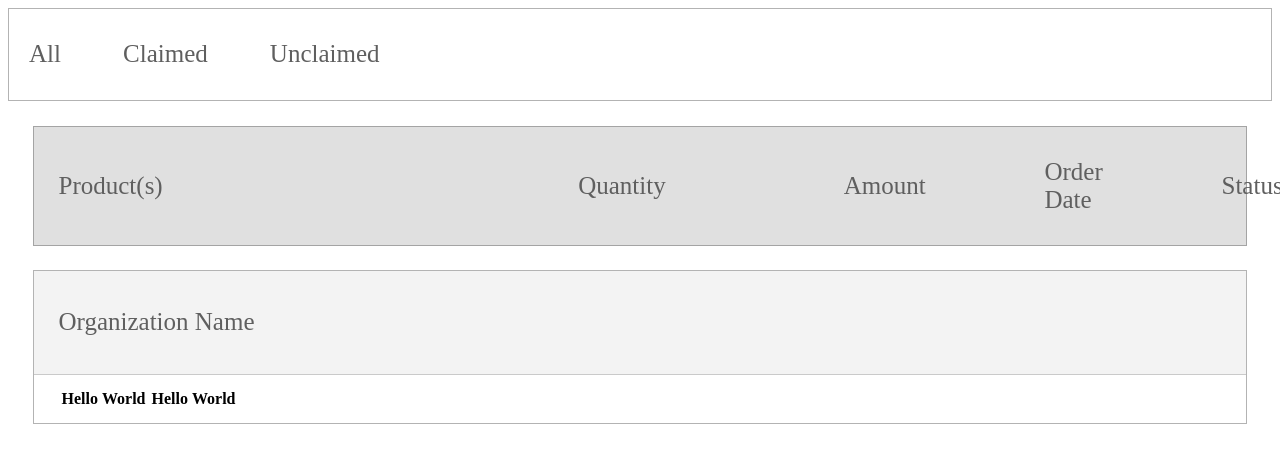
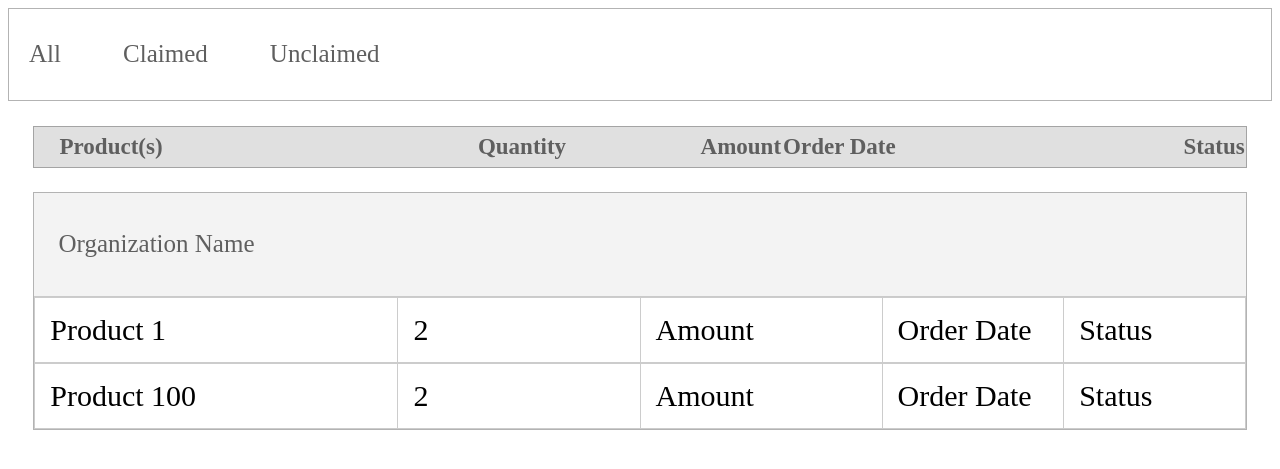
Before and after one commit to Ken-Ds/e-commerce-website-js, a PHP site: page /public/view-transactions.html in a window 1280 px wide. Shown: the top 469 px of the page. Run offline with PHP 8.4, Linux system fonts and the light colour scheme; lists and menus that the app fills with data are empty.

Commit message:
Fixed view transactions page

```diff
--- a/customer/public/view-transactions.html
+++ b/customer/public/view-transactions.html
@@ -17,11 +17,15 @@
     <section class="page">
 
         <section class="row">
-            <p>Product(s)</p>
-            <p>Quantity</p>
-            <p>Amount</p>
-            <p>Order Date</p>
-            <p>Status</p>
+            <table class="row-table">
+                <thead>
+                    <th>Product(s)</th>
+                    <th>Quantity</th>
+                    <th>Amount</th>
+                    <th>Order Date</th>
+                    <th>Status</th>
+                </thead>
+            </table>
         </section>
 
         <section class="transactions-box">
@@ -29,20 +33,30 @@
                 <P>Organization Name</P>
             </div>
 
-            <table class="details">
-                <thead>
-                    <tr>
-                        <th>Hello</th>
-                        <th>World</th>
-                    </tr>
-                </thead>
+            <table class="details-table">
                 <tbody>
                     <tr>
-                        <th>Hello</th>
-                        <th>World</th>
+                        <td>Product 1</td>
+                        <td>2</td>
+                        <td>Amount</td>
+                        <td>Order Date</td>
+                        <td>Status</td>
                     </tr>
                 </tbody>
             </table>
+
+            <table class="details-table">
+                <tbody>
+                    <tr>
+                        <td>Product 100</td>
+                        <td>2</td>
+                        <td>Amount</td>
+                        <td>Order Date</td>
+                        <td>Status</td>
+                    </tr>
+                </tbody>
+            </table>
+
         </section>
 
     </section>
--- a/customer/style/css/view-transactions.css
+++ b/customer/style/css/view-transactions.css
@@ -37,25 +37,31 @@
     align-items: center;
 }
 
-.row p{
-    font-size: 25px;
+.row .row-table{
+    font-size: 23px;
     color: rgb(95, 95, 95);
+    width: 100%;
+    border-collapse: collapse;
 }
 
-.row p:nth-child(2){
-    padding-left: 35%;
+.row-table th:nth-child(1){
+    text-align: left;
 }
 
-.row p:nth-child(3){
-    padding-left: 15%;
+.row-table th:nth-child(2){
+    text-align: right;
 }
 
-.row p:nth-child(4){
-    padding-left: 10%;
+.row-table th:nth-child(3){
+    text-align: right;
 }
 
-.row p:nth-child(5){
-    padding-left: 10%;
+.row-table th:nth-child(4){
+    text-align: left;
+}
+
+.row-table th:nth-child(5){
+    text-align: right;
 }
 
 .transactions-box{
@@ -70,7 +76,6 @@
     border-bottom: 1px solid rgba(163, 163, 163, 0.514);
     background-color: rgb(243, 243, 243);
     display: flex;
-    align-items: center;
     padding-top: 1%;
     padding-bottom: 1%;
     padding-left: 2%;
@@ -81,16 +86,34 @@
     color: rgb(95, 95, 95);
 }
 
-.transactions-box .details{
-    height: auto;
-    background-color: white;
-    display: flex;
-    align-items: center;
-    padding-top: 1%;
-    padding-bottom: 1%;
-    padding-left: 2%;
+.details-table{
+    width: 100%;
+    border-collapse: collapse;
 }
 
-.transactions-box .details tr{
-    font-weight: 1px;
+.details-table td {
+    font-size: 30px;
+    border: 1px solid #ccc;
+    padding: 15px;
+    text-align: left;
 }
+
+.details-table td:nth-child(1){
+    width: 30%;
+}
+
+.details-table td:nth-child(2){
+    width: 20%;
+}
+
+.details-table td:nth-child(3){
+    width: 20%;
+}
+
+.details-table td:nth-child(4){
+    width: 15%;
+}
+
+.details-table td:nth-child(5){
+    width: 15%;
+}
```
Also changed, not shown: vendor/style/css/view-orders.css.
